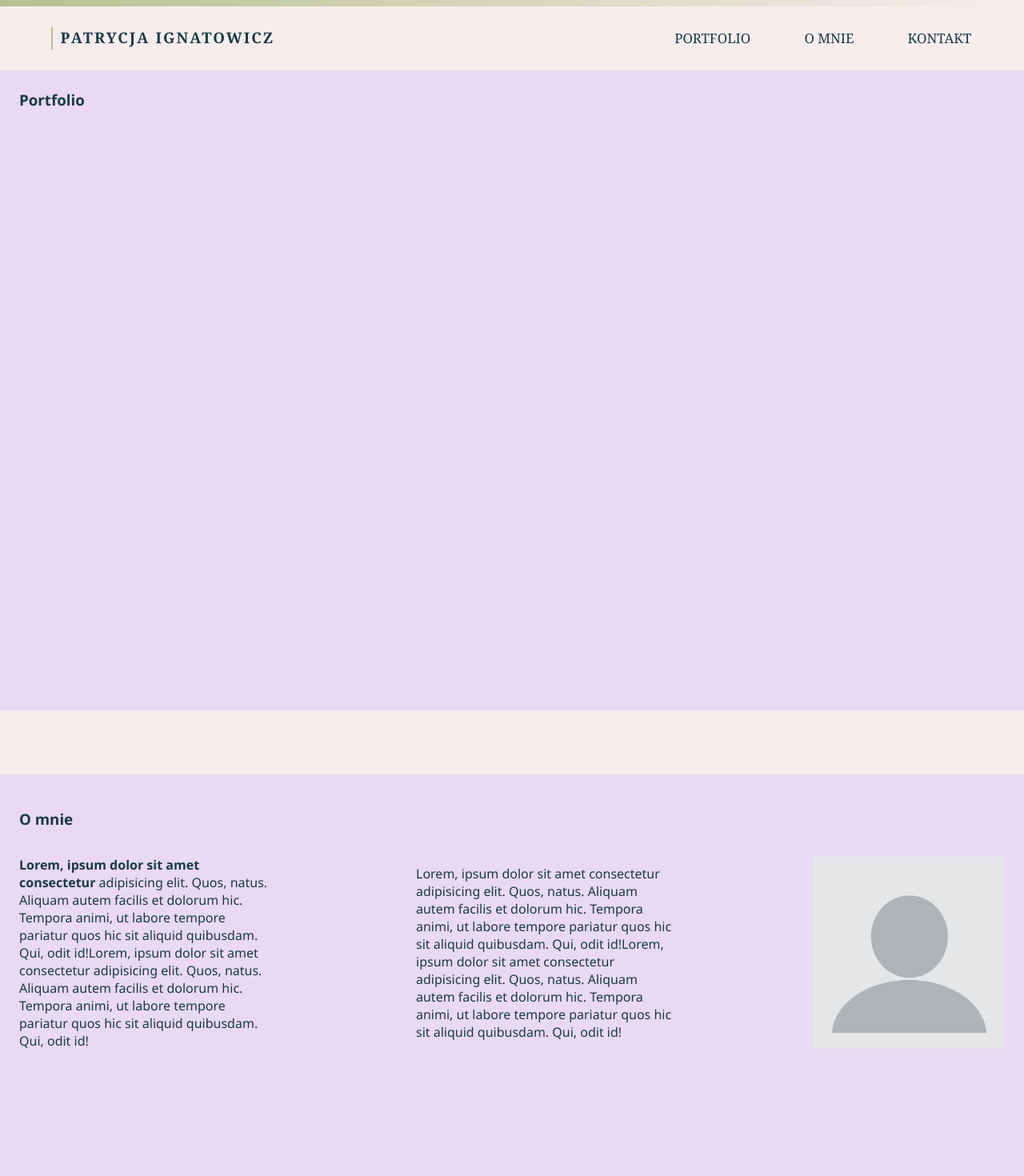
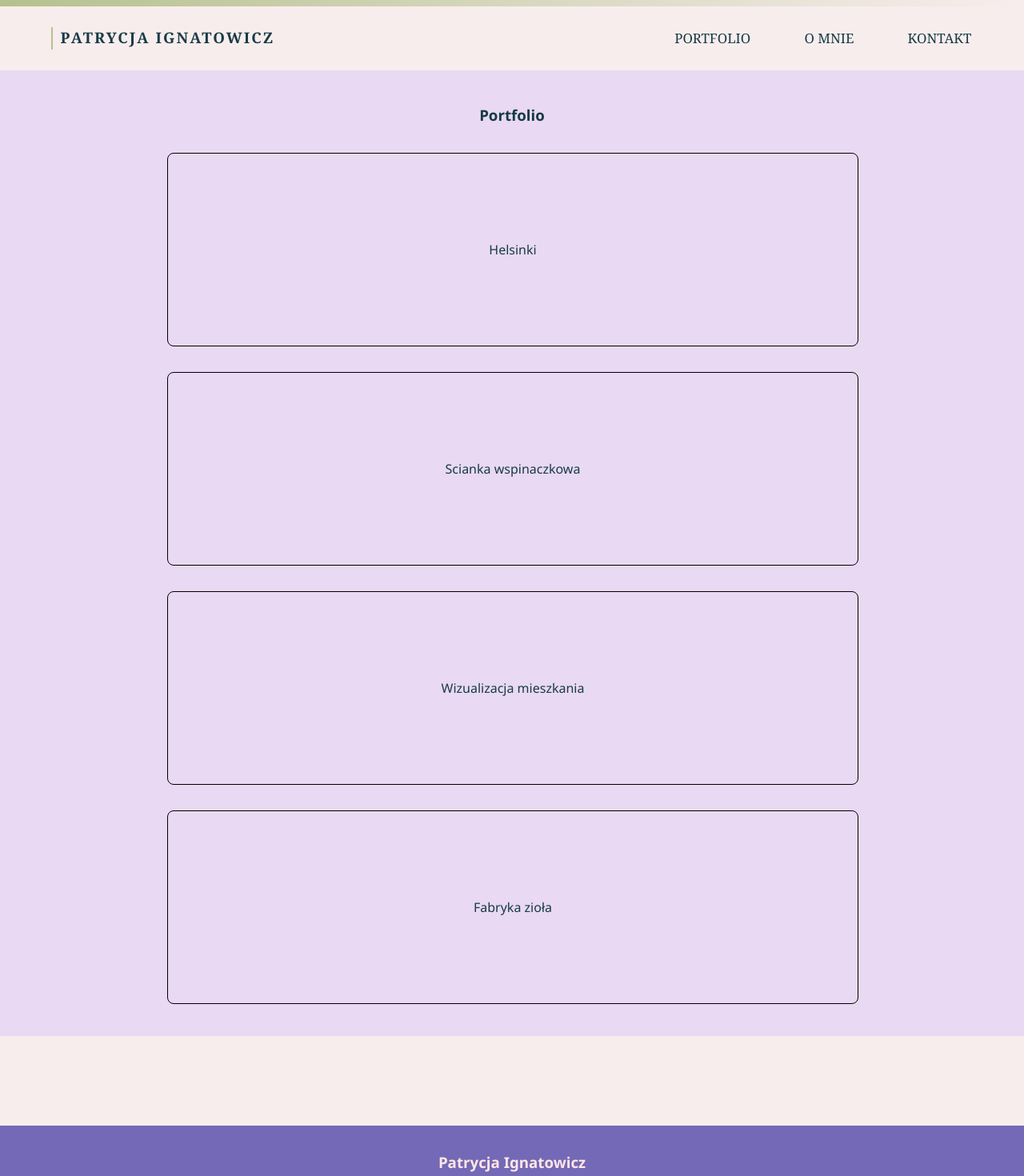
Before and after one commit to knaappz/Template-web, a React (Vite) app: page /portfolio in a window 1280 px wide. Shown: the top 1470 px of the page at 80% size. Built offline with nearby package versions, Linux system fonts and the light colour scheme.

Commit message:
Add and basic styling of portoflio page

```diff
--- a/package.json
+++ b/package.json
@@ -11,7 +11,8 @@
   },
   "dependencies": {
     "react": "^18.3.1",
-    "react-dom": "^18.3.1"
+    "react-dom": "^18.3.1",
+    "react-router-dom": "^6.25.1"
   },
   "devDependencies": {
     "@types/react": "^18.3.3",
--- a/src/components/Header/Header.css
+++ b/src/components/Header/Header.css
@@ -9,7 +9,16 @@
     align-items: center;
     flex-direction: column;
     font-family: Cambria, Cochin, Georgia, Times, 'Times New Roman', serif;
+}
+
+.header-box a {
+    text-decoration: none;
     color: var(--font-color);
+    transition: .3s;
+}
+
+.header-box a:hover {
+    color: rgb(102, 40, 110);
 }
 
 .color-line {
--- a/src/components/Header/Header.jsx
+++ b/src/components/Header/Header.jsx
@@ -1,5 +1,6 @@
 import './Header.css'
 import NavLinks from '../NavLinks/NavLinks'
+import { Link } from 'react-router-dom';
 
 export default function Header() {
 
@@ -8,7 +9,7 @@ export default function Header() {
       <div className='color-line'></div>
       <section id='header'>
       <div className='header-box'>
-        <h3>Patrycja ignatowicz</h3>
+        <Link to='/'><h3>Patrycja Ignatowicz</h3></Link>
         <NavLinks/>
       </div>
     </section>
--- a/src/components/MainContainer/About.jsx
+++ b/src/components/MainContainer/About.jsx
@@ -3,7 +3,7 @@ export default function About() {
   return (
     <section id='about'>
         <div className="about-box">
-        <h3 className="section-title">O mnie</h3>
+        <h3 className="section-title">Hej! :)</h3>
 
           <p><b>Lorem, ipsum dolor sit amet consectetur</b> adipisicing elit. Quos, natus. Aliquam autem facilis et dolorum hic.
               Tempora animi, ut labore tempore pariatur quos hic sit aliquid quibusdam. Qui, odit id!Lorem, ipsum dolor sit amet consectetur adipisicing elit. Quos, natus. Aliquam autem facilis et dolorum hic.
--- a/src/components/MainContainer/MainContainer.css
+++ b/src/components/MainContainer/MainContainer.css
@@ -10,9 +10,10 @@
 
 .section-title {
     width: 100%;
+    margin: 1.2rem;
 }
 
-#portfolio, #about, #contact {
+#about, #contact {
     height: 100vh;
     background-color: var(--bg-light);
     width: 100%;
@@ -20,10 +21,10 @@
     font-family:'Segoe UI', Tahoma, Geneva, Verdana, sans-serif;
 }
 
-/* PORTFOLIO SECTION */
+h3 {
+    text-align: center;
+}
 
-#portfolio {
-}
 
 /* ABOUT SECTION */
 
@@ -41,7 +42,7 @@
     display: flex;
     flex-direction: row;
     align-items: center;
-    justify-content: space-between;
+    justify-content: space-around;
     flex-wrap: wrap;
 }
 
@@ -49,7 +50,7 @@
     width: 20rem;
 }
 
-.about-box, .portfolio-box, .contact-box {
+.about-box, .contact-box {
     margin: 1.5rem;
 }
 
--- a/src/components/MainContainer/MainContainer.jsx
+++ b/src/components/MainContainer/MainContainer.jsx
@@ -1,13 +1,11 @@
 import './MainContainer.css'
 import About from './About'
-import Portfolio from './Portfolio'
 import Contact from './Contact'
 
 export default function MainContainer() {
 
   return (
   <section id='main-container'>
-    <Portfolio/>
     <About/>
     <Contact/>
   </section>
--- a/src/components/MainContainer/Portfolio.jsx
+++ /dev/null
@@ -1,10 +0,0 @@
-export default function Portfolio() {
-
-    return (
-      <section id='portfolio'>
-          <div className="portfolio-box">
-                <h3>Portfolio</h3>
-          </div>
-      </section>
-  )
-  }
--- a/src/components/NavLinks/NavLinks.jsx
+++ b/src/components/NavLinks/NavLinks.jsx
@@ -1,13 +1,12 @@
-import '../Header/Header.css'
+import '../Header/Header.css';
+import { Link } from 'react-router-dom';
 
 export default function NavLinks() {
-
   return (
     <section className='nav-links'>
-        <a href="#portfolio">Portfolio</a>
-        <a href="#about">O mnie</a>
-        <a href="#contact">Kontakt</a>
+      <Link to="/portfolio">Portfolio</Link>
+      <a href="/#about">O mnie</a>
+      <a href="/#contact">Kontakt</a>
     </section>
-
-  )
+  );
 }
--- /dev/null
+++ b/src/components/Portfolio/Portfolio.css
@@ -0,0 +1,30 @@
+/* MAIN CONTAINER SECTION AND OTHERS */
+
+#portfolio {
+    flex-direction: column;
+    align-items: center;
+    background-color: var(--bg-light);
+    color: var(--font-color);
+    font-family:'Segoe UI', Tahoma, Geneva, Verdana, sans-serif;
+    padding: 1.5rem;
+    color: var(--font-color);
+    display: flex;
+}
+
+.projects {
+    width: 70%;
+    display: flex;
+    flex-direction: column;
+    gap: 2rem;
+    padding: 1rem;
+}
+
+.projects .box {
+    border: .1rem solid black;
+    border-radius: .5rem;
+    width: 100%;
+    height: 15rem;
+    display: flex;
+    align-items: center;
+    justify-content: center;
+}
--- /dev/null
+++ b/src/components/Portfolio/Portfolio.jsx
@@ -0,0 +1,18 @@
+import './Portfolio.css';
+
+export default function Portfolio() {
+
+    return (
+      <section id='portfolio'>
+                <h3 className="section-title">Portfolio</h3>
+
+          <div className="projects">
+
+                <div className="box">Helsinki</div>
+                <div className="box">Scianka wspinaczkowa</div>
+                <div className="box">Wizualizacja mieszkania</div>
+                <div className="box">Fabryka zioła</div>
+          </div>
+      </section>
+  )
+  }
--- a/src/components/Website/Website.jsx
+++ b/src/components/Website/Website.jsx
@@ -1,17 +1,19 @@
-import './Website.css'
-import Footer from '../Footer/Footer'
-import MainContainer from '../MainContainer/MainContainer'
-import Header from '../Header/Header'
-
+import './Website.css';
+import Footer from '../Footer/Footer';
+import Header from '../Header/Header';
+import MainContainer from '../MainContainer/MainContainer';
+import Portfolio from '../Portfolio/Portfolio';
+import { BrowserRouter as Router, Route, Routes } from 'react-router-dom';
 
 export default function Website() {
-
   return (
-    <>
+    <Router>
       <Header/>
-      <MainContainer/>
+      <Routes>
+        <Route path="/" element={<MainContainer />} />
+        <Route path="/portfolio" element={<Portfolio />} />
+      </Routes>
       <Footer/>
-    </>
-
-  )
+    </Router>
+  );
 }
```
Also changed, not shown: 1 other file (tests, documents, lock files or other folders).
